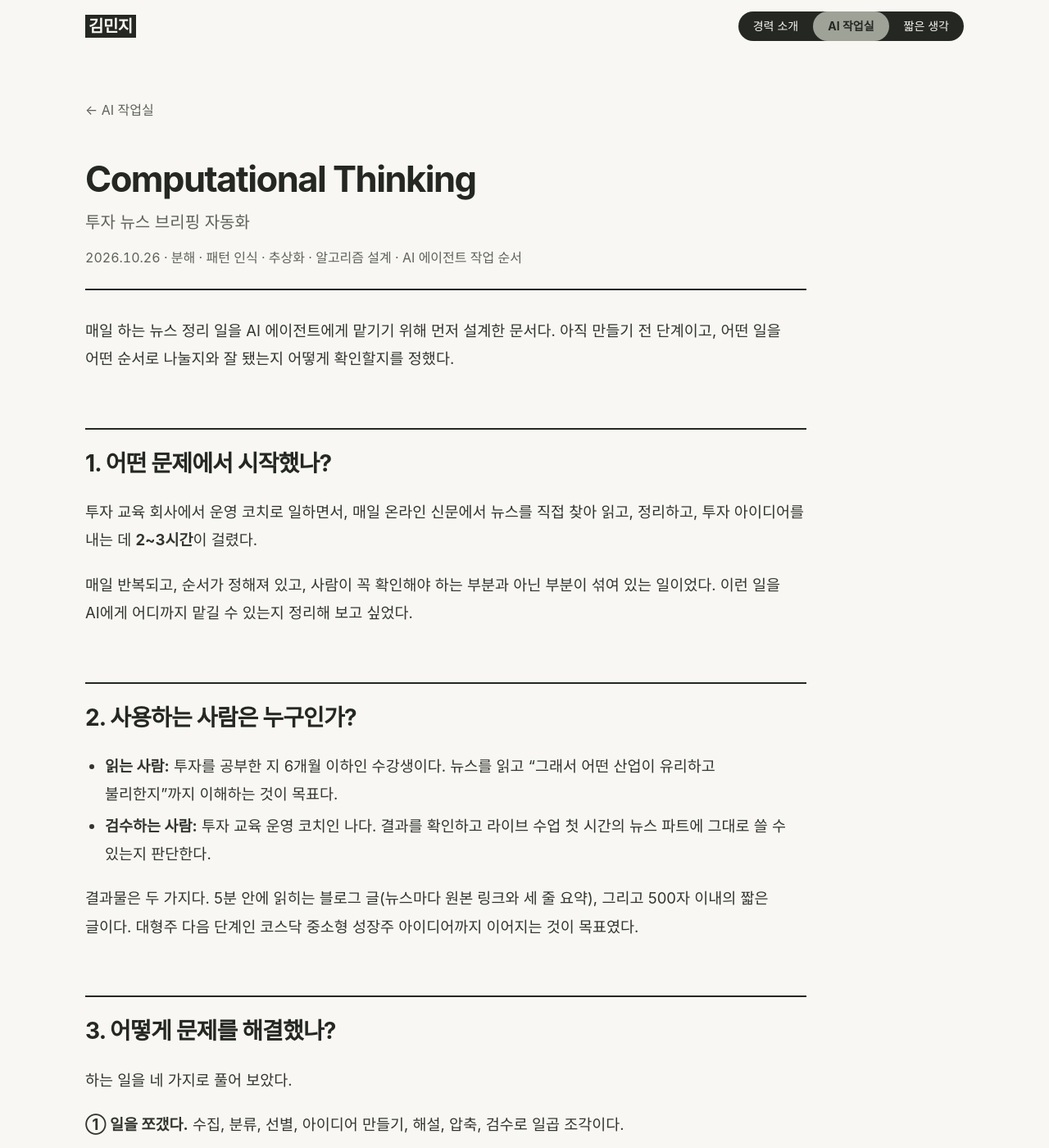
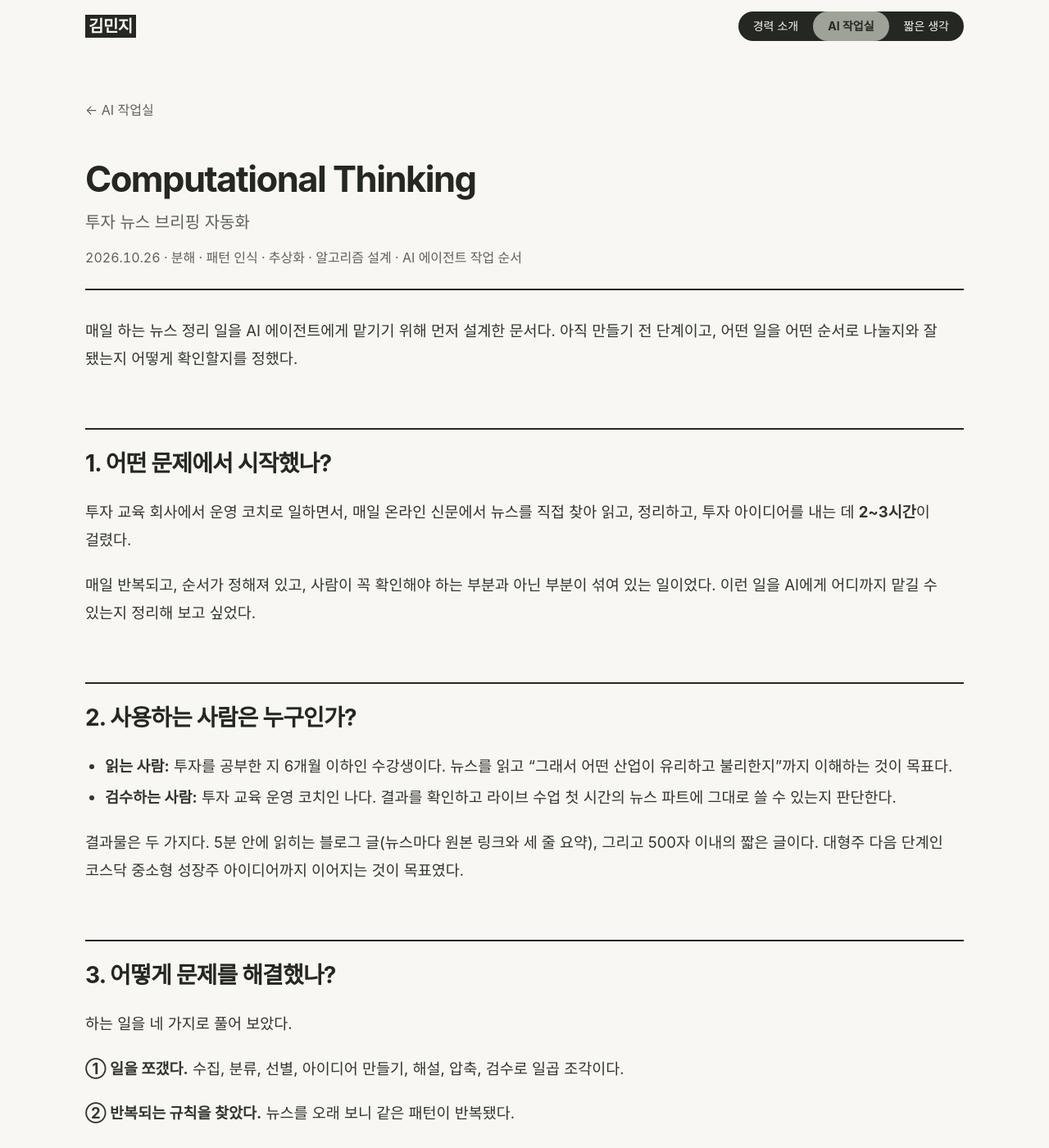
Before and after one commit to k-im-rose/k-im-rose.github.io, a Jekyll site: the page built from _posts/2026-10-26-computational-thinking.md, in a window 1280 px wide and 1400 px high. Shown: the whole window at 82% size. Built offline with Jekyll 4.4.1, drawn with Linux system fonts in a browser that asks for light colours; some web fonts are replaced.

Commit message:
짧은 생각·AI 작업실: 본문 너비 제한 해제
본문과 구분선이 푸터와 같은 너비로 이어지도록 .thought, .thought.work의 max-width 제거

Co-Authored-By: Claude Haiku 5.5 <noreply@anthropic.com>

```diff
--- a/assets/css/cv.css
+++ b/assets/css/cv.css
@@ -409,7 +409,7 @@ html { scroll-padding-top: 84px; }
 
 /* ═════ 짧은 생각 ═════ */
 .thoughts-list .lede { margin-bottom: 28px; }
-.thought { max-width: var(--measure); margin: 0 auto 0 0; padding-top: 24px; }
+.thought { max-width: none; margin: 0 auto 0 0; padding-top: 24px; }
 .thought .back { margin: 0 0 40px; font-size: 16px; }
 .thought .back a { text-decoration: none; color: var(--soft); }
 .thought .back a:hover { color: var(--ink); }
@@ -442,7 +442,7 @@ a.work-row:hover small { color: #fff; }
 @media (max-width: 720px) { .row { grid-template-columns: 1fr; row-gap: 4px; } .row .yr { text-align: left; } }
 
 /* ═════ AI 작업 상세 글 ═════ */
-.thought.work { max-width: 880px; }
+.thought.work { max-width: none; }
 .thought .subtitle { margin: 10px 0 0; font-size: 20px; color: var(--soft); line-height: 1.5; }
 .work .thought-body h2 { margin: 2.4em 0 .8em; padding-top: 22px; border-top: 2px solid var(--ink); font-size: 28px; font-weight: 700; }
 .work .thought-body h3 { margin: 1.8em 0 .6em; font-size: 21px; font-weight: 700; letter-spacing: -0.03em; color: var(--ink); }
```
